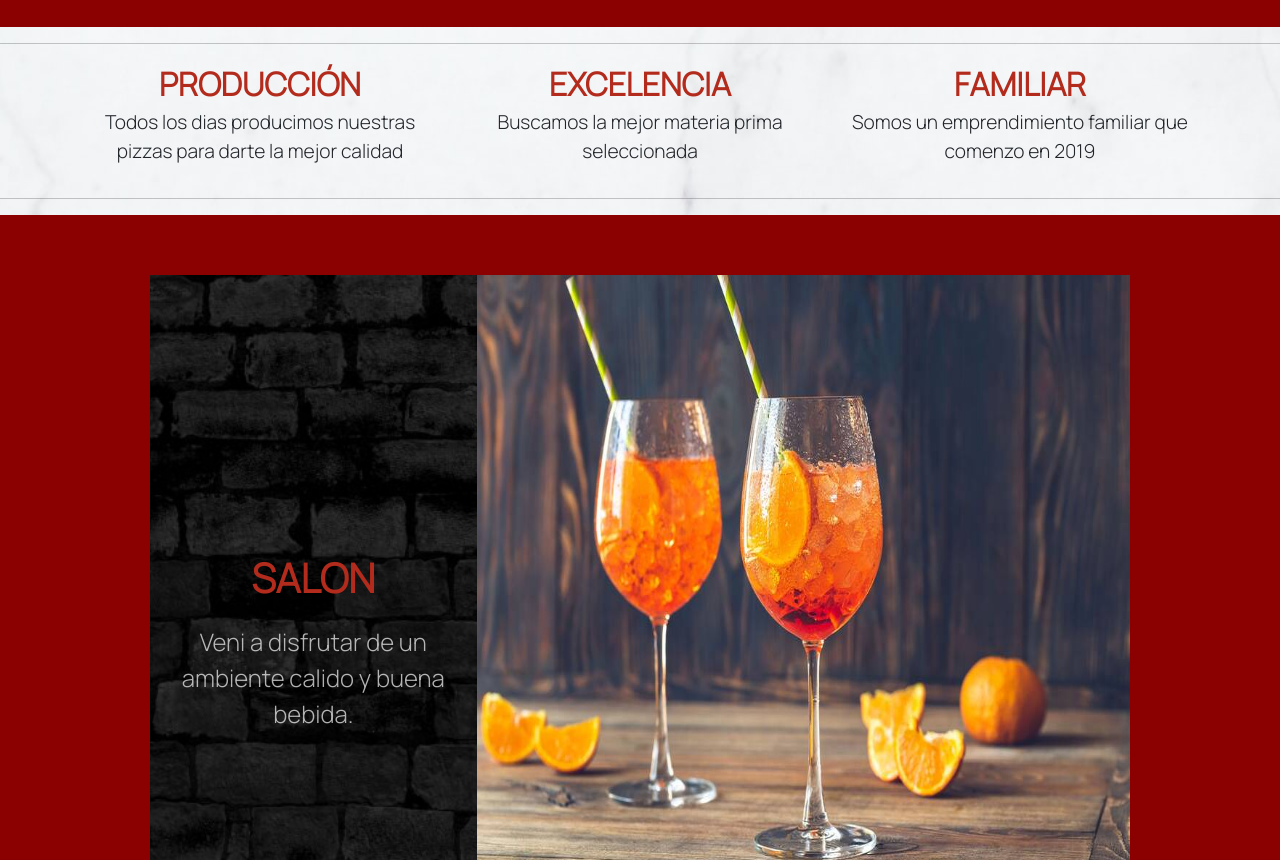
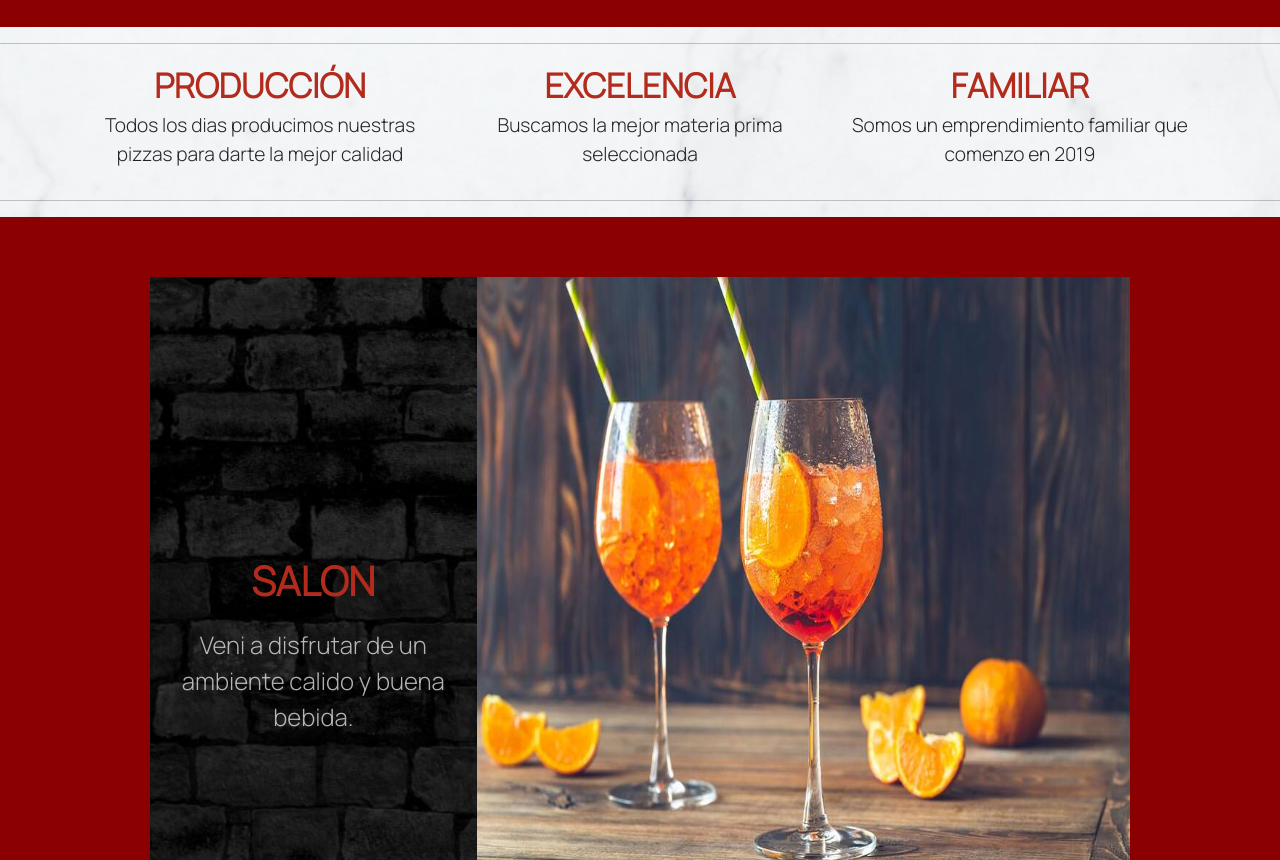
Before and after one commit to Melinab95/ProyectoYonkers, a website: page index.html in a window 1280 px wide. Shown: the part 1794-2654 px from the top of the page. Drawn offline with nearby package versions, Linux system fonts and the light colour scheme; a web font is replaced by a local one.

Commit message:
agrande titulos2

```diff
--- a/css/estilos.css
+++ b/css/estilos.css
@@ -70,7 +70,7 @@ justify-content: center;}
 .titulos2 {
     color:#B22B1C ;
     font-family: 'Manrope', sans-serif;
-    font-size: 2rem;
+    font-size: 2.1rem;
     text-transform: uppercase;
 
 }
```
